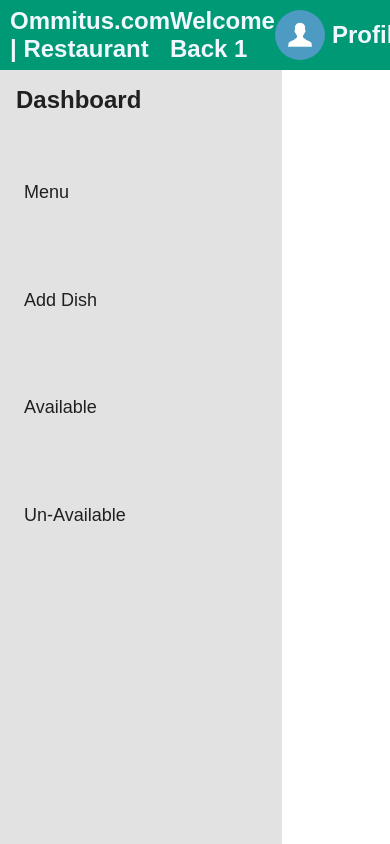
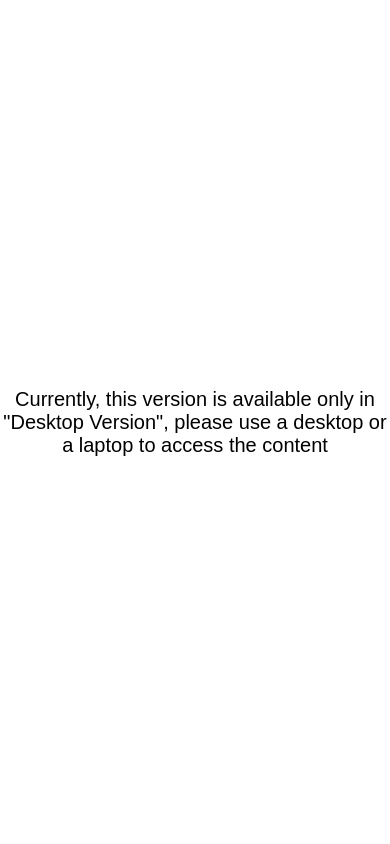
Before and after one commit to Saumya-Kanti-Sarma/menu-management-system, a React (Vite) app: page /restaurant/1/1 in a window 390 px wide. Shown: the top 844 px of the page. Built offline with nearby package versions, Linux system fonts and the light colour scheme.

Commit message:
added min-display

```diff
--- a/src/index.css
+++ b/src/index.css
@@ -22,6 +22,9 @@ body {
   color: #c23a3a;
 }
 
+.do-not-display {
+  display: none;
+}
 
 .def-loader {
   position: absolute;
@@ -48,3 +51,16 @@ body {
     transform: rotate(1turn)
   }
 }
+
+@media (max-width:1000px) {
+  .do-not-display {
+    display: block;
+    height: 100vh;
+    width: 100%;
+    display: flex;
+    justify-content: center;
+    align-items: center;
+    font-size: 20px;
+    text-align: center;
+  }
+}
--- a/src/pages/restaurant/RestaurantHome.jsx
+++ b/src/pages/restaurant/RestaurantHome.jsx
@@ -11,6 +11,7 @@ function RestaurantHome() {
 
   return (
     <>
+      <div className='do-not-display'> Currently, this version is available only in "Desktop Version", please use a desktop or a laptop to access the content </div>
       <RestaurantNavbar ParamName={nameOfRestaurant} ParamPage={"Restaurant"} />
       <div className="res-parent-wraper">
         <aside className='res-aside'>
```
